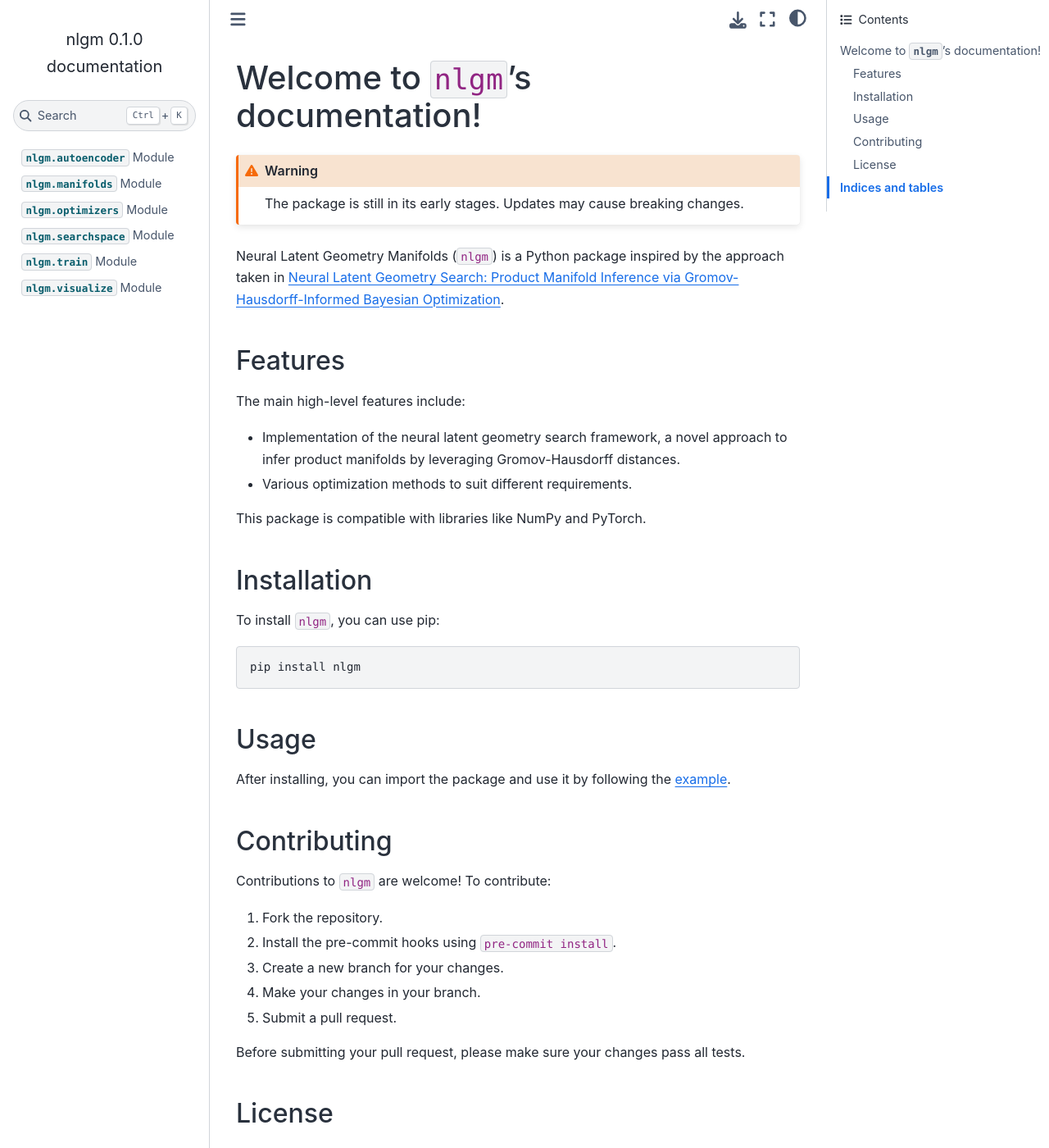
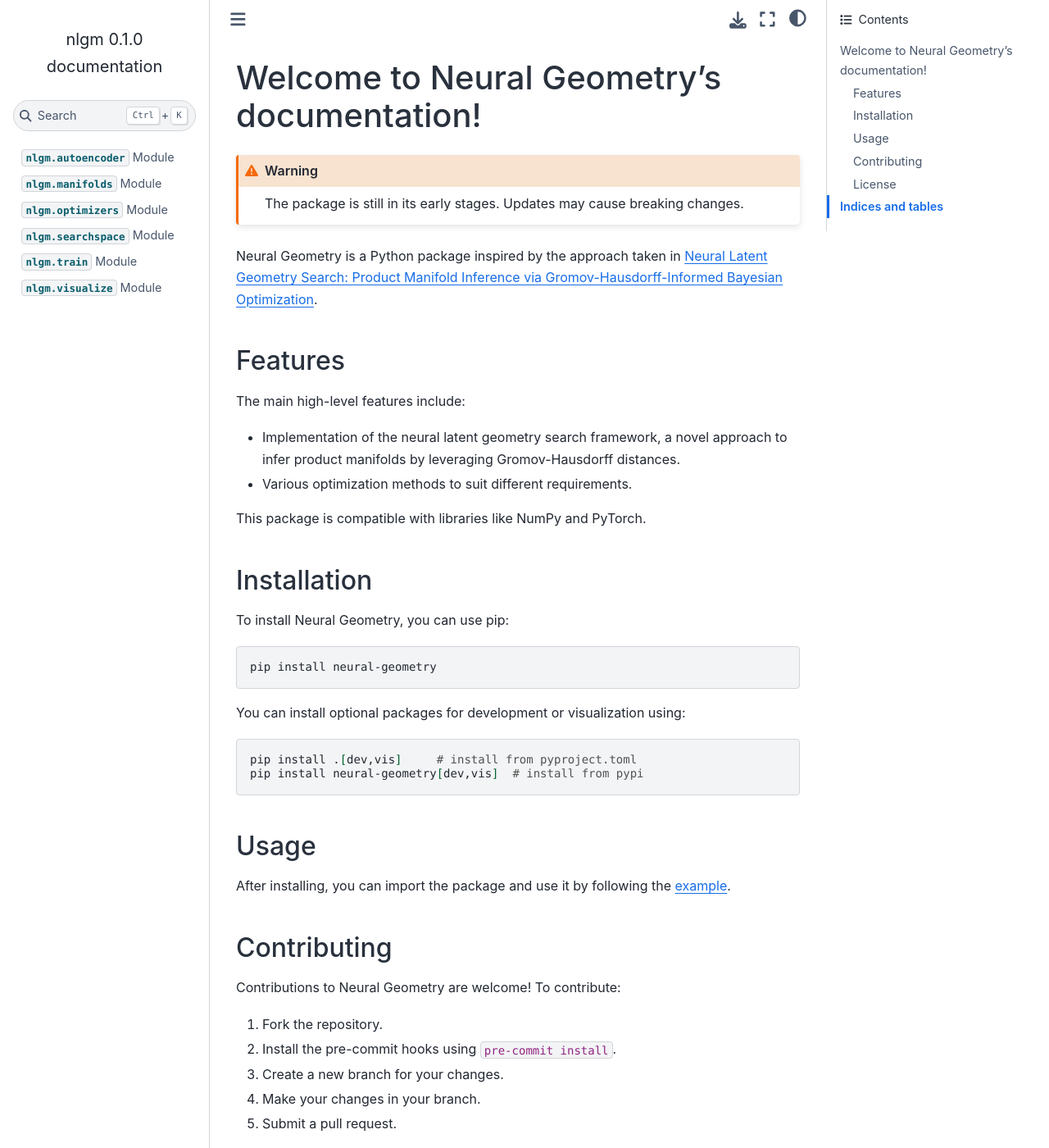
Before and after one commit to ae-bii/neural-geometry, a Sphinx documentation site: the page built from doc/source/index.rst, in a window 1280 px wide and 1400 px high. Shown: the whole window at 82% size. Built offline with Sphinx 7.4.7 and the Sphinx Book theme 1.1.4, drawn with Linux system fonts in a browser that asks for light colours.

Commit message:
Update package name and installation instructions for docs

```diff
--- a/doc/source/index.rst
+++ b/doc/source/index.rst
@@ -1,12 +1,12 @@
 .. nlgm documentation master file, created by on Thu Jul  4 16:03:45 2024.
 
-Welcome to ``nlgm``'s documentation!
+Welcome to Neural Geometry's documentation!
 =======================================
 
 .. warning::
    The package is still in its early stages. Updates may cause breaking changes.
 
-Neural Latent Geometry Manifolds (``nlgm``) is a Python package inspired by the approach taken in `Neural Latent Geometry Search: Product Manifold Inference via Gromov-Hausdorff-Informed Bayesian Optimization <https://arxiv.org/pdf/2309.04810.pdf>`_.
+Neural Geometry is a Python package inspired by the approach taken in `Neural Latent Geometry Search: Product Manifold Inference via Gromov-Hausdorff-Informed Bayesian Optimization <https://arxiv.org/pdf/2309.04810.pdf>`_.
 
 Features
 --------
@@ -21,21 +21,28 @@ This package is compatible with libraries like NumPy and PyTorch.
 Installation
 ------------
 
-To install ``nlgm``, you can use pip:
+To install Neural Geometry, you can use pip:
 
 .. code-block:: bash
 
-   pip install nlgm
+   pip install neural-geometry
+
+You can install optional packages for development or visualization using:
+
+.. code-block:: bash
+
+   pip install .[dev,vis]     # install from pyproject.toml
+   pip install neural-geometry[dev,vis]  # install from pypi
 
 Usage
 -----
 
-After installing, you can import the package and use it by following the `example <https://github.com/ae-bii/nlgm/blob/main/examples/example.py>`_.
+After installing, you can import the package and use it by following the `example <https://github.com/ae-bii/neural-geometry/blob/main/examples/example.py>`_.
 
 Contributing
 ------------
 
-Contributions to ``nlgm`` are welcome! To contribute:
+Contributions to Neural Geometry are welcome! To contribute:
 
 1. Fork the repository.
 2. Install the pre-commit hooks using ``pre-commit install``.
```
